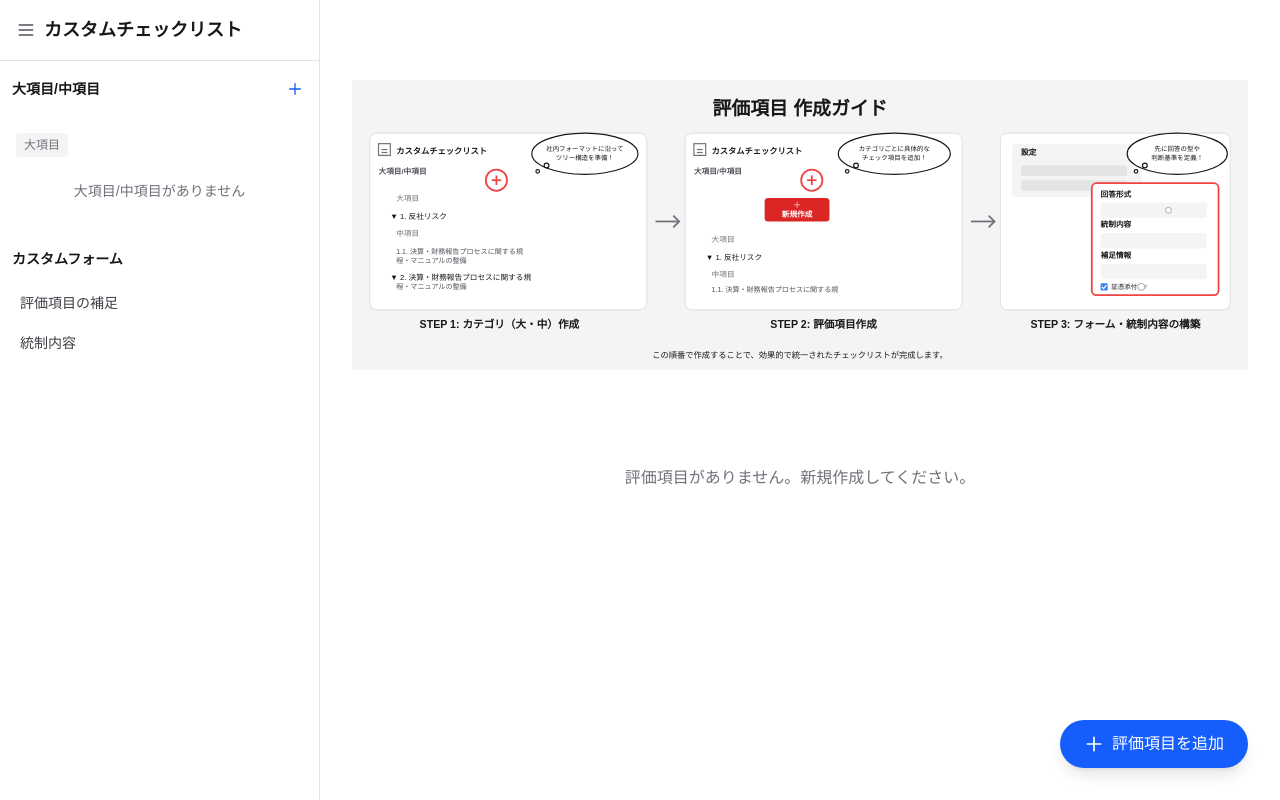
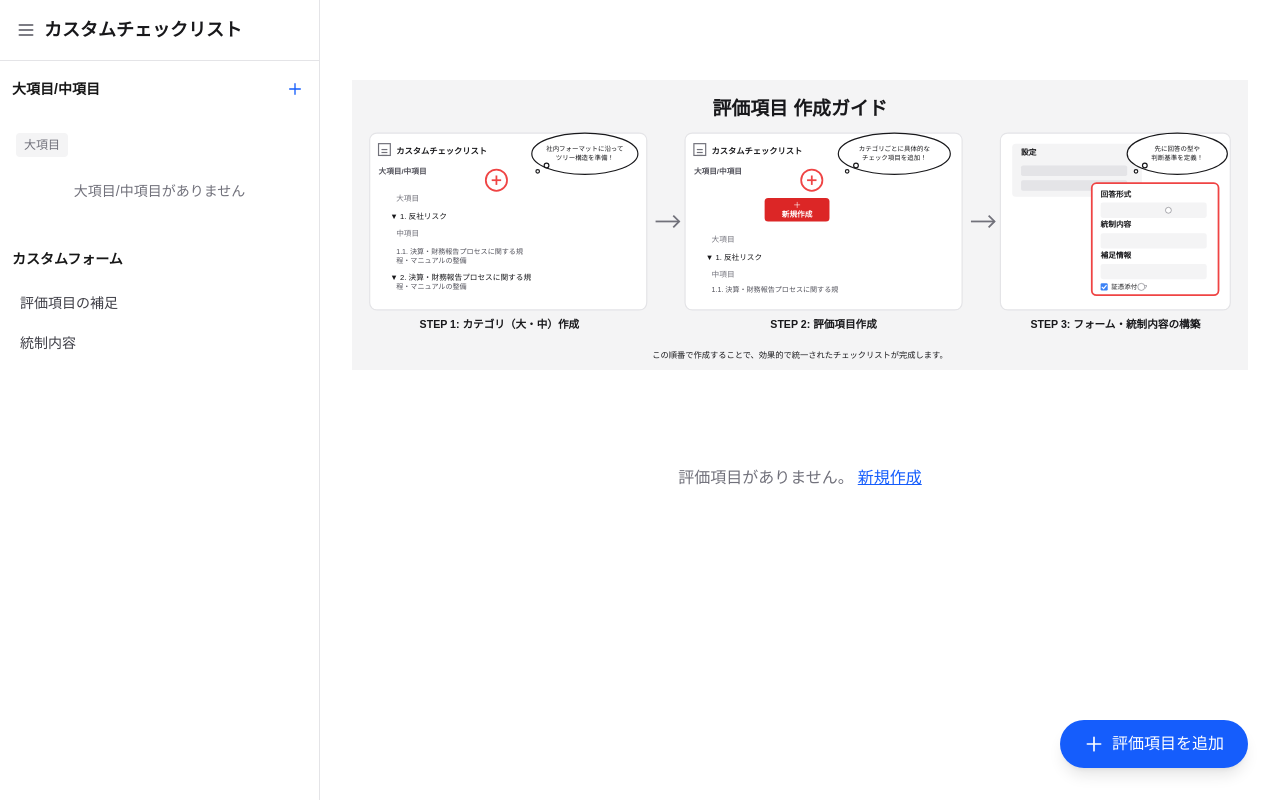
Before and after one commit to takahashi-tosh/flexible-checklist, a Next.js app: page / in a window 1280 px wide. Built offline with nearby package versions, Linux system fonts and the light colour scheme.

Commit message:
[modify] ui

```diff
--- a/app/components/EvaluationItemList.tsx
+++ b/app/components/EvaluationItemList.tsx
@@ -13,6 +13,7 @@ interface EvaluationItemListProps {
   items: EvaluationItem[];
   onEdit: (item: EvaluationItem) => void;
   onDelete: (id: string) => void;
+  onCreate?: () => void;
   onAddControlContent?: (itemId: string) => void;
   onEditControlContent?: (itemId: string, controlContent: ControlContent) => void;
   onDeleteControlContent?: (itemId: string, controlContentId: string) => void;
@@ -33,7 +34,7 @@ function getCategoryLabel(categoryId: string | undefined, allCategories: Categor
   return parent ? `${parent.label} > ${category.label}` : category.label;
 }
 
-export default function EvaluationItemList({ items, onEdit, onDelete, onAddControlContent, onEditControlContent, onDeleteControlContent, onEditSupplementalInfo, onDeleteSupplementalInfo }: EvaluationItemListProps) {
+export default function EvaluationItemList({ items, onEdit, onDelete, onCreate, onAddControlContent, onEditControlContent, onDeleteControlContent, onEditSupplementalInfo, onDeleteSupplementalInfo }: EvaluationItemListProps) {
   const [categories, setCategories] = useState<Category[]>([]);
   const [expandedSupplementalInfo, setExpandedSupplementalInfo] = useState<Set<string>>(new Set());
 
@@ -63,7 +64,19 @@ export default function EvaluationItemList({ items, onEdit, onDelete, onAddContr
             className="w-full max-w-5xl"
           />
         </div>
-        <div className='text-center py-12 text-zinc-500 dark:text-zinc-400'>評価項目がありません。新規作成してください。</div>
+        <div className='text-center py-12 text-zinc-500 dark:text-zinc-400'>
+          評価項目がありません。
+          {onCreate ? (
+            <button
+              onClick={onCreate}
+              className="text-blue-600 dark:text-blue-400 hover:text-blue-700 dark:hover:text-blue-300 underline ml-1 font-medium"
+            >
+              新規作成
+            </button>
+          ) : (
+            <span className="ml-1">新規作成してください。</span>
+          )}
+        </div>
 
       </div>
 
--- a/app/page.tsx
+++ b/app/page.tsx
@@ -583,6 +583,7 @@ export default function Home() {
                     items={items}
                     onEdit={handleEdit}
                     onDelete={handleDelete}
+                    onCreate={handleNewClick}
                     onAddControlContent={handleAddControlContent}
                     onEditControlContent={handleEditControlContent}
                     onDeleteControlContent={handleDeleteControlContent}
```
